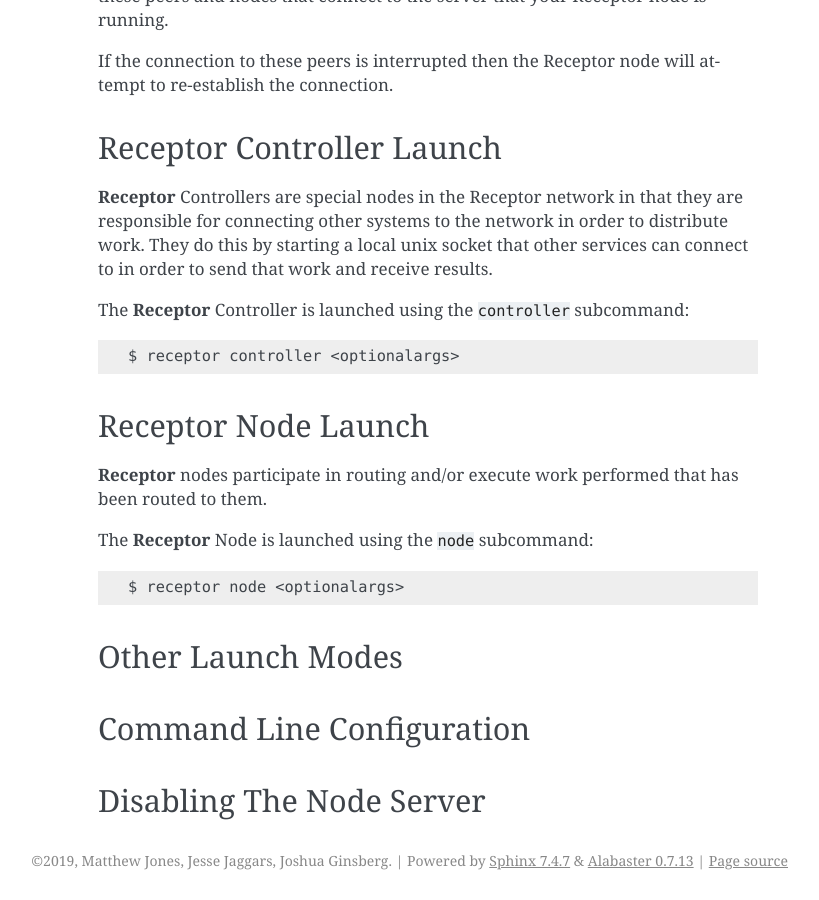
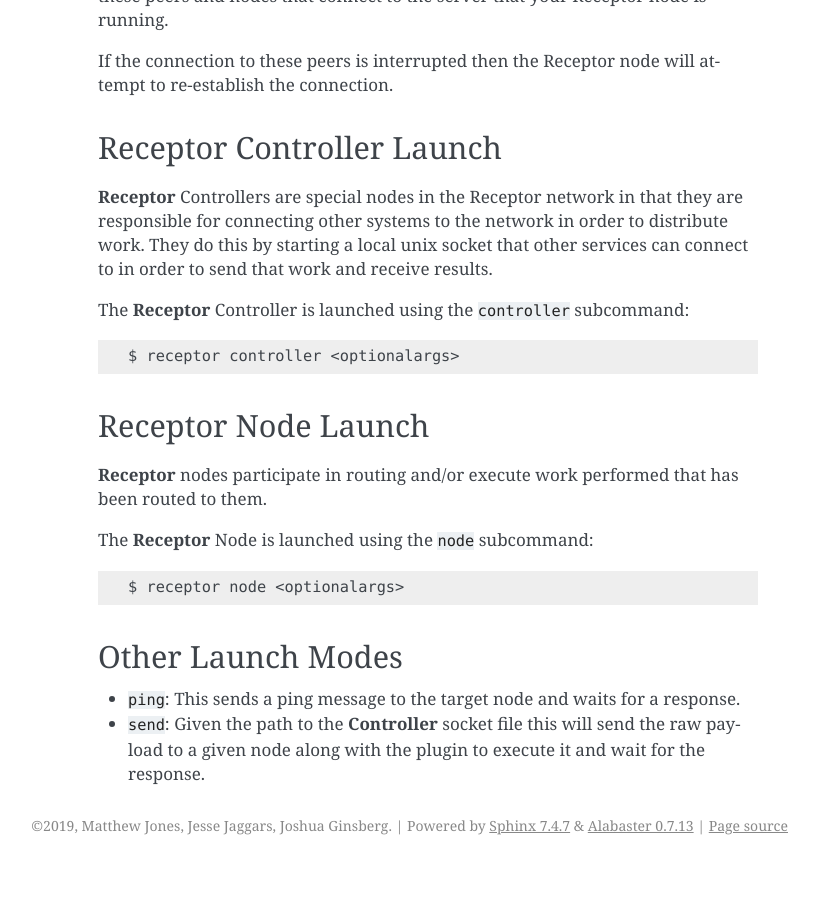
Before and after one commit to project-receptor/python-receptor, a Sphinx documentation site: the page built from docs/source/running.rst, in a window 1280 px wide and 900 px high, scrolled down 1494 px. Shown: the whole window, without its empty margins (322-1141 px from the left). Built offline with Sphinx 7.4.7, drawn with Linux system fonts in a browser that asks for light colours; pages that are not in the unit, such as notebooks, are missing from menus; after the commit the page ends 2359 px from its top, so only the background shows below that; some of the changed text lies outside the part shown.

Commit message:
More Running docs

```diff
--- a/docs/source/index.rst
+++ b/docs/source/index.rst
@@ -39,8 +39,6 @@
    install
    running
    interface
-   plugins
-
 
 Indices and tables
 ==================
--- a/docs/source/running.rst
+++ b/docs/source/running.rst
@@ -100,8 +100,8 @@
 Other Launch Modes
 ------------------
 
-Command Line Configuration
---------------------------
-
-Disabling The Node Server
--------------------------
+* ``ping``: This sends a ping message to the target node and waits for a
+  response.
+* ``send``: Given the path to the **Controller** socket file this will send the
+  raw payload to a given node along with the plugin to execute it and wait for
+  the response.
```
Also changed, not shown: docs/source/interface.rst (added, +13 -0 lines).
